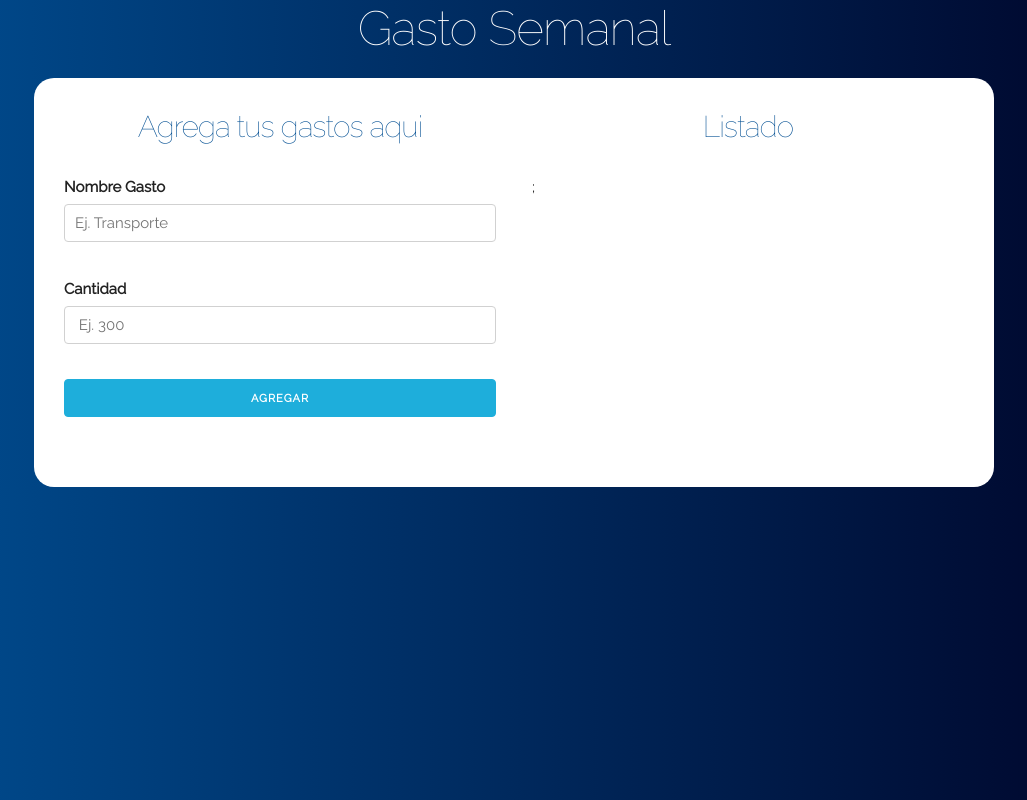
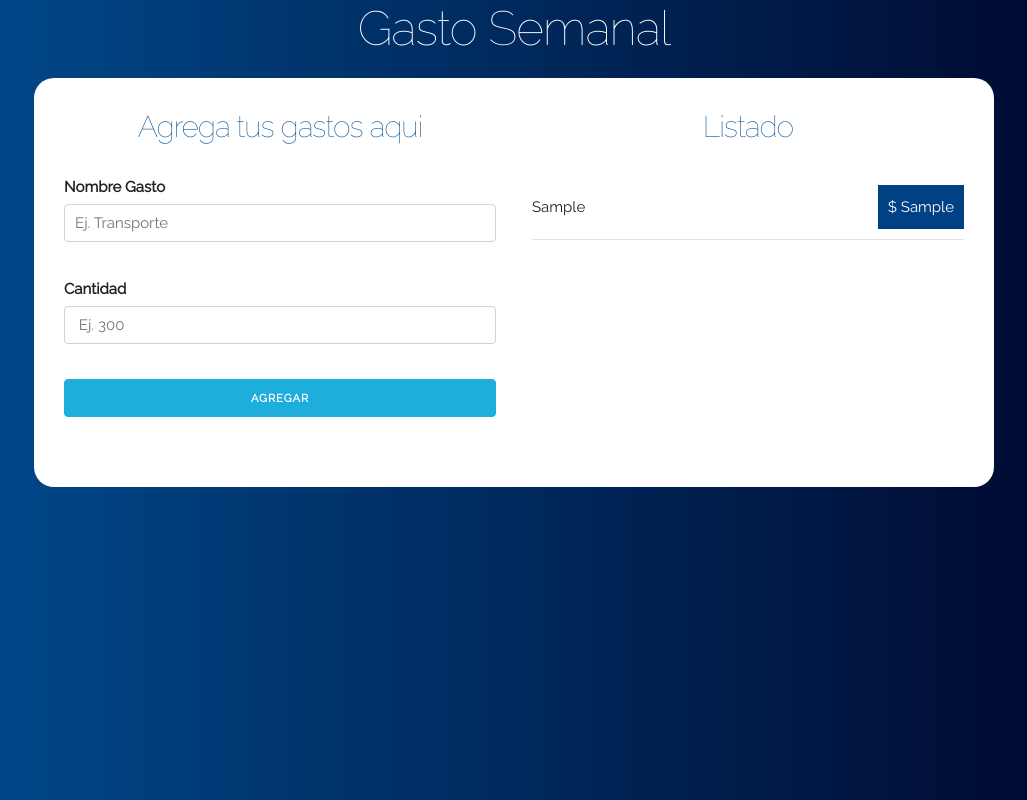
Before and after one commit to Ricuesta86/gasto-semanal-reactjs, a React (Create React App) app: page / in a window 1280 px wide. Both pictures are taken after typing "Sample", "Sample" into the empty fields and a click on the input "Agregar". Shown: the whole page, without its empty margins (126-1153 px from the left). Built offline with nearby package versions, Linux system fonts and the light colour scheme.

Commit message:
Muestro los gasto en la app

```diff
--- a/src/componentes/App.js
+++ b/src/componentes/App.js
@@ -15,7 +15,7 @@ class App extends Component {
   // agregar un nuevo gasto el state
   agregarGasto=gasto=>{
     // tomar una copia del state actual
-    const gastos={...this.state.gasto};
+    const gastos={...this.state.gastos};
 
     // agregar el gasto al objeto del state
     gastos[`gasto${Date.now()}`]=gasto;
--- /dev/null
+++ b/src/componentes/Gasto.js
@@ -0,0 +1,17 @@
+import React, { Component } from 'react'
+
+export class Gasto extends Component {
+    render() {
+        const {cantidadGasto,nombreGasto}=this.props.gasto;
+        return (
+            <li className="gasto">
+                <p>
+                    {nombreGasto}
+                    <span className="gasto">$  {cantidadGasto}</span>
+                </p>
+            </li>
+        )
+    }
+}
+
+export default Gasto
--- a/src/componentes/Listado.js
+++ b/src/componentes/Listado.js
@@ -1,4 +1,5 @@
 import React, { Component } from 'react'
+import Gasto from './Gasto'
 
 export class Listado extends Component {
     render() {
@@ -6,7 +7,15 @@ export class Listado extends Component {
             <div>
                 <div className="gastos-realizados">
                     <h2>Listado</h2>
-                    {console.log(this.props.gastos)};
+                    {/* {console.log(this.props.gastos)};    */}
+
+                    {Object.keys(this.props.gastos).map(key=>(
+                        <Gasto
+                            key={key}
+                            gasto = {this.props.gastos[key]}
+                        />
+                    ))}
+
                 </div>
             </div>
         )
```
